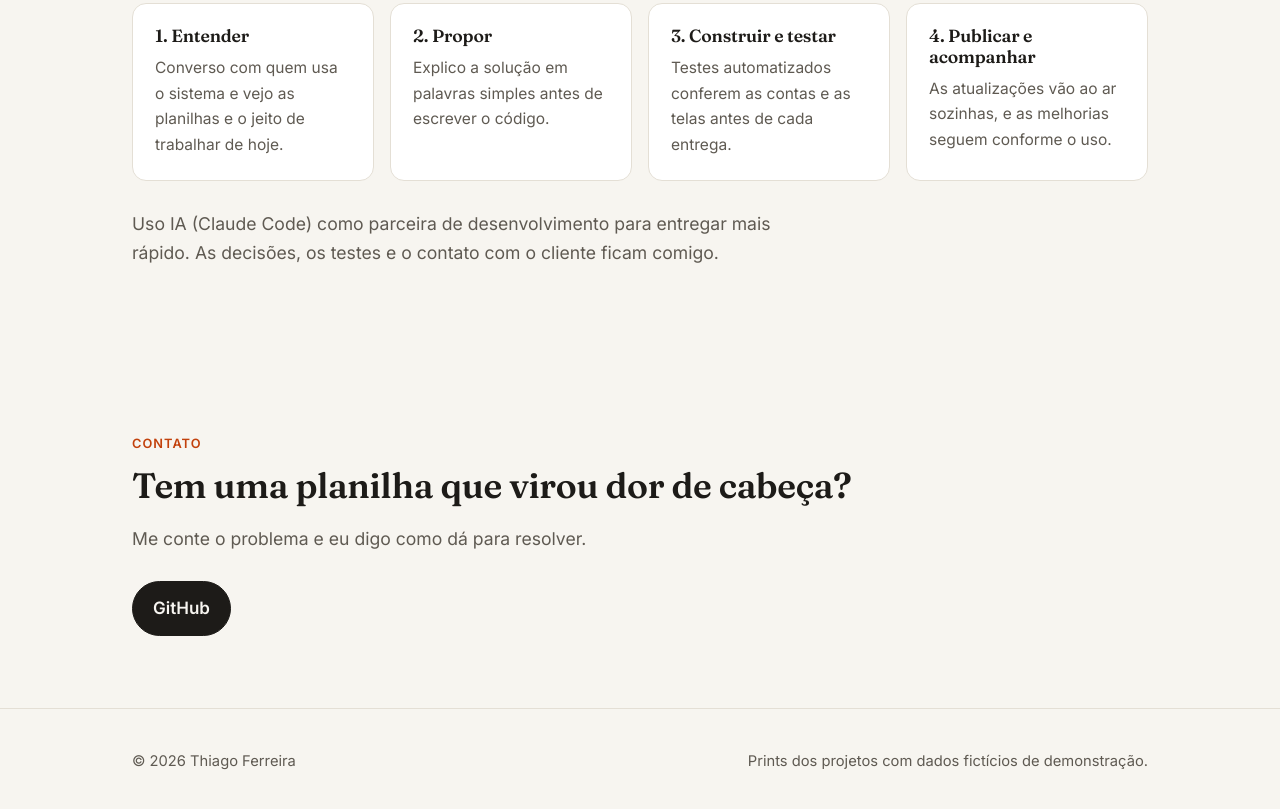
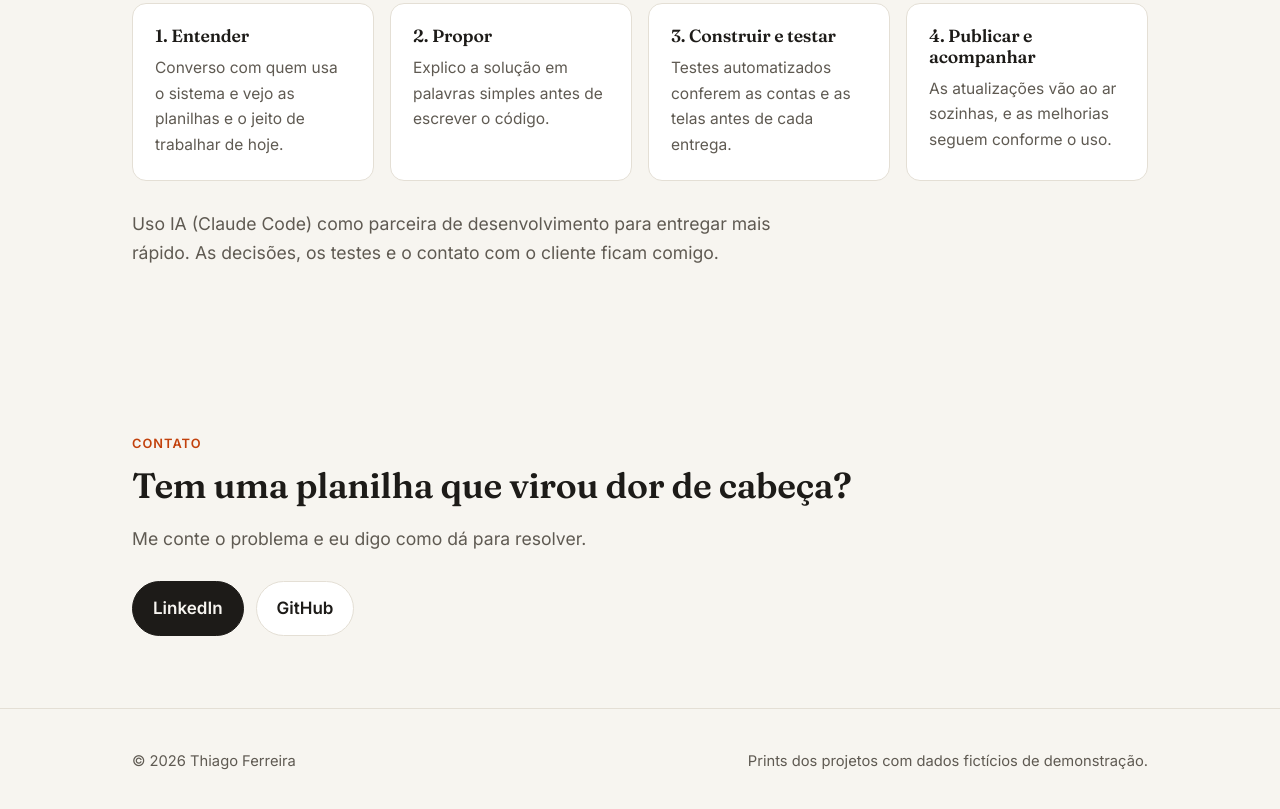
Before and after one commit to devthiagoferreira96-hue/devthiagoferreira96-hue.github.io, a plain HTML site: page index.html in a window 1280 px wide. Shown: the part 1420-2229 px from the top of the page. Drawn offline with Linux system fonts and the light colour scheme.

Commit message:
Contato: link do LinkedIn
Co-Authored-By: Claude Opus 5.5 <noreply@anthropic.com>

```diff
--- a/index.html
+++ b/index.html
@@ -78,9 +78,9 @@
         <h2>Tem uma planilha que virou dor de cabeça?</h2>
         <p class="sub">Me conte o problema e eu digo como dá para resolver.</p>
         <div class="acoes">
-          <!-- LinkedIn: <a class="botao" href="https://www.linkedin.com/in/SEU-PERFIL" target="_blank" rel="noopener">LinkedIn</a> -->
+          <a class="botao primario" href="https://www.linkedin.com/in/thiago-proen%C3%A7a-3567a3385" target="_blank" rel="noopener">LinkedIn</a>
+          <a class="botao" href="https://github.com/devthiagoferreira96-hue" target="_blank" rel="noopener">GitHub</a>
           <!-- E-mail: <a class="botao" href="mailto:SEU-EMAIL">E-mail</a> -->
-          <a class="botao primario" href="https://github.com/devthiagoferreira96-hue" target="_blank" rel="noopener">GitHub</a>
         </div>
       </div>
     </section>
```
